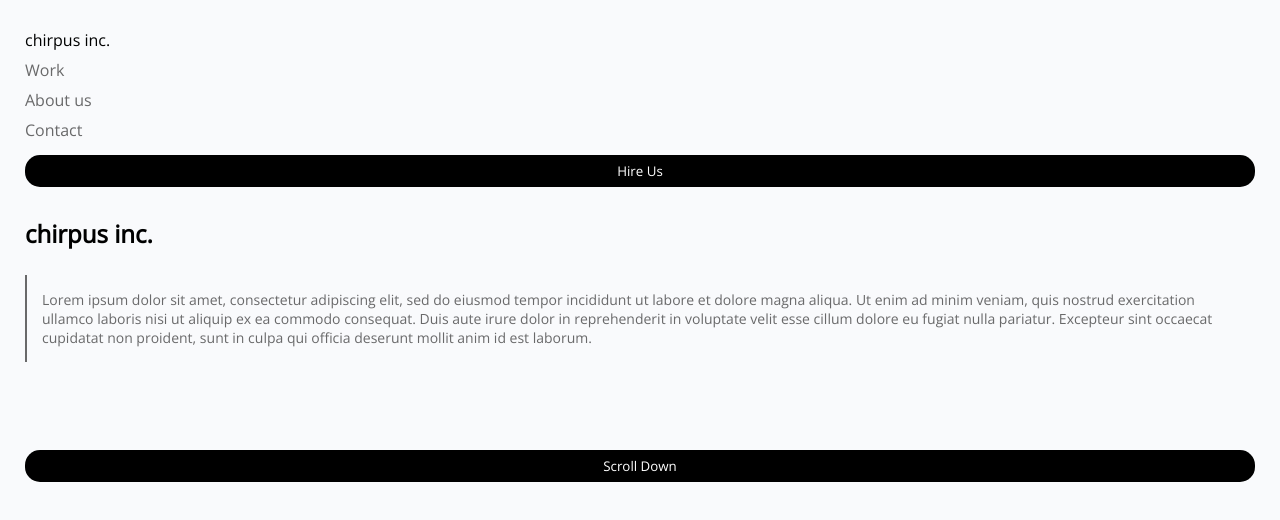
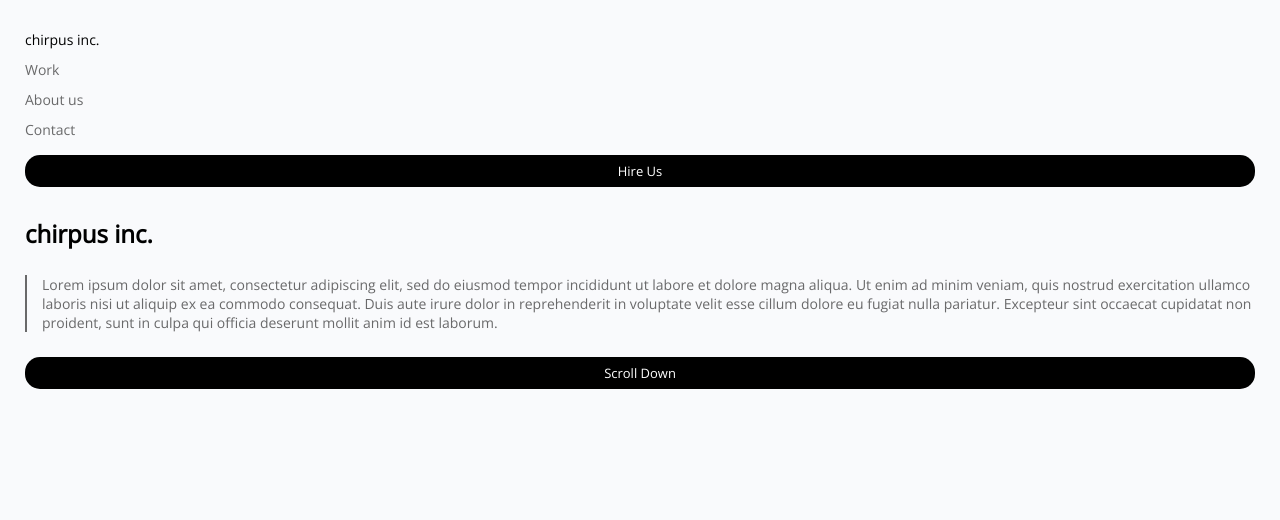
Before and after one commit to alice-griffin/Lab-1, a plain HTML site: page index.html in a window 1280 px wide. Drawn offline with nearby package versions, Linux system fonts and the light colour scheme.

Commit message:
second commit

```diff
--- a/style.css
+++ b/style.css
@@ -19,7 +19,7 @@ a {
     list-style: none;
     line-height: 30px;
     margin-bottom: 30px;
-
+    font-size: 14px;
 }
 
 button {
@@ -30,6 +30,7 @@ button {
     background-color:#000;
     color: #fff;
     height: 32px;
+    font-size: 13px;
 }
 
 .hire {
@@ -47,10 +48,11 @@ button {
 
 .border-left {
     border-left: 2px solid #69696a;
-    float: left;
-    padding: 15px;
+    padding-left: 15px;
+    padding-top: 0;
+    padding-bottom: 0;
 }
 
 .scroll {
-    margin-top: 200px;
+    margin-top: 25px;
 }
```
